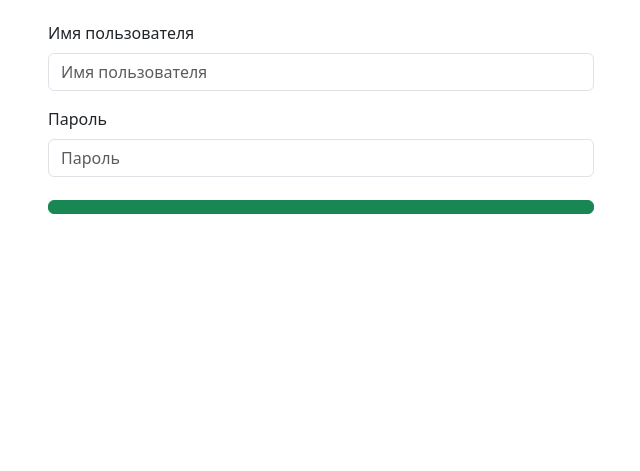
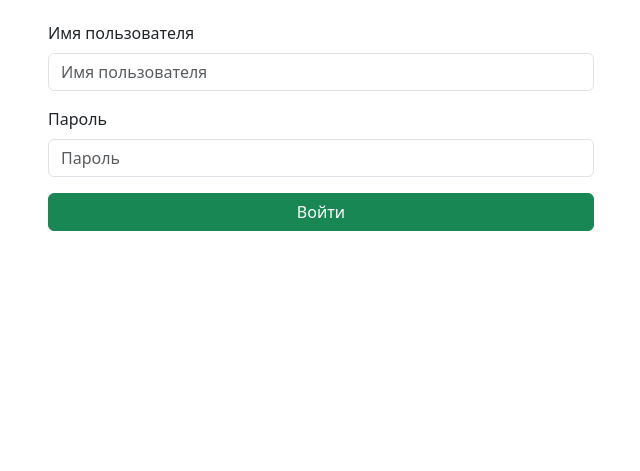
Before and after one commit to buna-p/python-project-52, a Django app: a page that uses users/templates/users/login.html in a window 1280 px wide. Shown: the part 139-610 px from the top of the page, without its empty margins (319-959 px from the left). Run offline with Django 5.2, Linux system fonts and the light colour scheme.

Commit message:
upd tasks del

```diff
--- a/users/templates/users/login.html
+++ b/users/templates/users/login.html
@@ -17,7 +17,7 @@
                 <label for="{{ form.password.id_for_label }}" class="form-label">Пароль</label>
                 {{ form.password }}
             </div>
-            <button type="submit" class="btn btn-success w-100" value="Войти"></button>
+            <button type="submit" class="btn btn-success w-100">Войти</button>
         </form>
     </div>
 </div>
```
